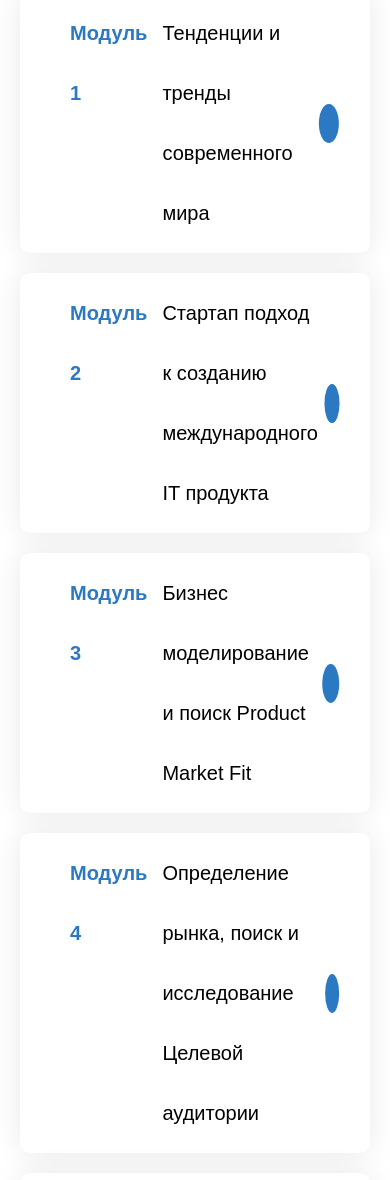
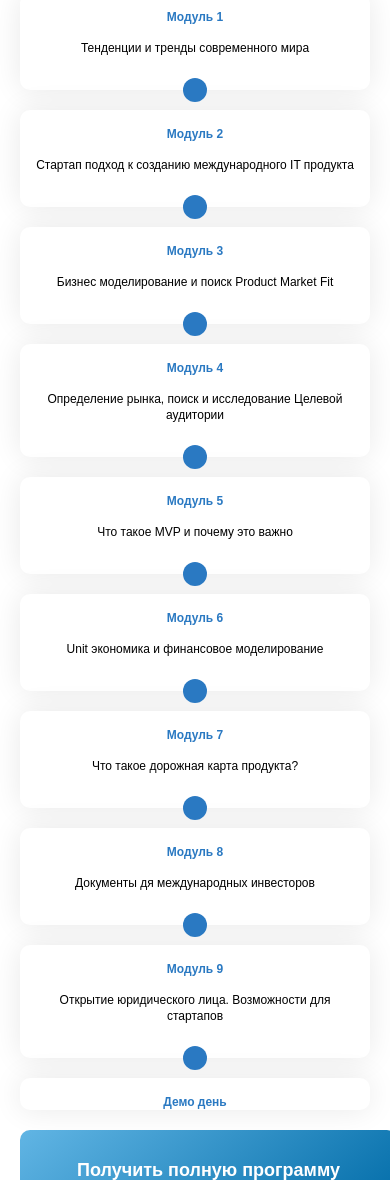
Before and after one commit to gudzan/innoma, a plain HTML site: page index.html in a window 390 px wide. Shown: the part 5660-6840 px from the top of the page. Drawn offline with Linux system fonts and the light colour scheme; files whose address does not match are found by name; a web font is replaced by a local one.

Commit message:
adaptive program section

```diff
--- a/css/style.scss
+++ b/css/style.scss
@@ -1462,7 +1462,7 @@ h3 {
 
     @media (max-width:630px) {
         position: relative;
-        transform:none;
+        transform: none;
         top: 0;
         left: 0;
     }
@@ -1517,6 +1517,10 @@ h3 {
     border-radius: 10px;
     box-shadow: 0px 0px 30px 0px rgba(0, 0, 0, 0.09);
     margin-bottom: 20px;
+
+    @media (max-width:600px) {
+        //height: 93px;
+    }
 }
 
 .program__accordion-title {
@@ -1525,12 +1529,29 @@ h3 {
     justify-content: space-between;
     cursor: pointer;
     padding: 10px 31px 10px 50px;
-
+    gap: 15px;
+
+    @media (max-width:1000px) {
+        padding: 3% 31px 3% 50px;
+    }
+
+    @media (max-width:600px) {
+        gap: 22px;
+        flex-direction: column;
+        text-align: center;
+        padding: 16px 15px 0;
+    }
 }
 
 .program__accordion-title-box {
     display: flex;
+    align-items: center;
     gap: 15px;
+
+    @media (max-width:600px) {
+        flex-direction: column;
+        padding: 0;
+    }
 }
 
 .program__accordion-title-number {
@@ -1538,12 +1559,31 @@ h3 {
     font-size: 20px;
     font-weight: 700;
     line-height: 60px;
+    flex-shrink: 0;
+
+    @media (max-width:1000px) {
+        font-size: 16px;
+        line-height: 16px;
+    }
+
+    @media (max-width:500px) {
+        font-size: 12px;
+    }
 }
 
 .program__accordion-title-text {
     font-size: 20px;
     font-weight: 500;
     line-height: 60px;
+
+    @media (max-width:1000px) {
+        font-size: 16px;
+        line-height: 16px;
+    }
+
+    @media (max-width:500px) {
+        font-size: 12px;
+    }
 }
 
 .program__accordion-title-arrow {
@@ -1556,6 +1596,18 @@ h3 {
     align-items: center;
     transition: all 0.3s;
     transform: rotate(-180deg);
+    flex-shrink: 0;
+
+    @media (max-width:1000px) {
+        width: 30px;
+        height: 30px
+    }
+
+    @media (max-width:600px) {
+        width: 24px;
+        height: 24px;
+        margin-bottom: -12px;
+    }
 }
 
 .program__accordion-title-arrow--active {
@@ -1567,7 +1619,22 @@ h3 {
     color: #555;
     line-height: 60px;
     border-top: 1px solid #E9E9E9;
-    padding: 5px 0 5px 50px;
+    padding: 5px 70px 5px 50px;
+
+    @media (max-width:1000px) {
+        font-size: 14px;
+        line-height: 14px;
+        padding: 3% 70px 3% 50px;
+    }
+
+    @media (max-width:600px) {
+        font-size: 12px;
+        padding: 4% 15px 4% 30px;
+    }
+
+    @media (max-width:500px) {
+        padding: 10% 15px 10% 30px;
+    }
 }
 
 .program__accordion-link {
@@ -1575,14 +1642,31 @@ h3 {
     cursor: pointer;
     line-height: 60px;
     border-top: 1px solid #E9E9E9;
-    padding: 5px 0 5px 50px;
+    padding: 5px 70px 5px 50px;
+
+    @media (max-width:1000px) {
+        font-size: 14px;
+        line-height: 14px;
+        padding: 3% 70px 3% 50px;
+    }
+
+    @media (max-width:600px) {
+        font-size: 12px;
+        padding: 4% 15px 4% 30px;
+    }
+
+    @media (max-width:500px) {
+        display: none;
+        border: none;
+    }
 }
 
 .program__accordion-content {
     transition: 0.3s ease-in-out;
     overflow: hidden;
     max-height: 0;
-}
+
+
 
     .program__accordion-content--active {}
 
--- a/js/main.js
+++ b/js/main.js
@@ -105,7 +105,7 @@ accordionTitle.forEach(accordionTitleItem => {
             content.style.maxHeight = null;
         }
         else{
-            content.style.maxHeight = content.scrollHeight + 'px';
+            content.style.maxHeight = '360px';
         }
         content.classList.toggle('program__accordion-content--active');
         let arrow = accordionTitleItem.lastElementChild;
```
Also changed, not shown: css/style.css, 1 other file. Lines whose indentation alone changed are shown as unchanged.
